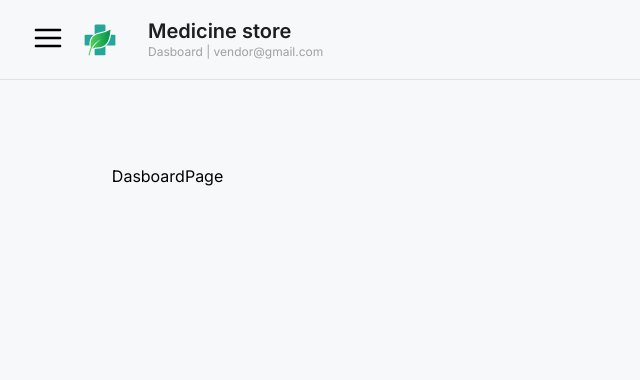
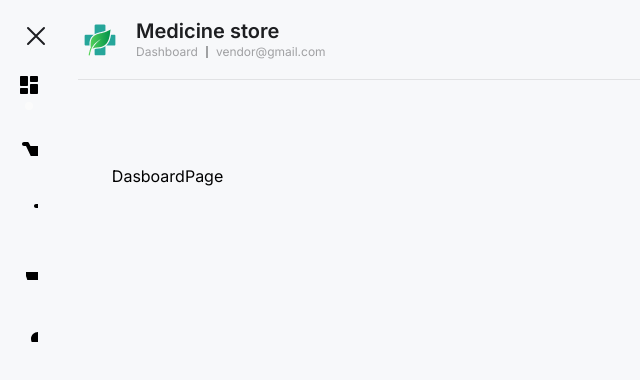
Before and after one commit to KaterynaBachkalo/admin-dashboard, a React (Create React App) app: page /admin-dashboard/dashboard in a window 1280 px wide. Shown: the top 380 px of the page, without its empty margins (0-640 px from the left). Built offline with nearby package versions, Linux system fonts and the light colour scheme.

Commit message:
fix header

```diff
--- a/src/App.tsx
+++ b/src/App.tsx
@@ -1,12 +1,10 @@
-import { Route, Routes } from "react-router-dom";
+import { Navigate, Route, Routes } from "react-router-dom";
 import { SharedLayout } from "./components/SharedLayout/SharedLayout";
 import { lazy, useEffect } from "react";
 
 import RestrictedRoute from "./components/RestrictedRoute";
 import PrivateRoute from "./components/PrivateRoute";
 import LoginPage from "./pages/LoginPage/LoginPage";
-import { selectAuthIsLoading } from "./redux/auth/selectors";
-import { useSelector } from "react-redux";
 import { useDispatch } from "react-redux";
 import { refreshUserThunk } from "./redux/auth/operations";
 
@@ -38,8 +36,11 @@ function App() {
         />
         <Route
           path="/"
-          element={<PrivateRoute component={<SharedLayout />} redirectTo="/" />}
+          element={
+            <PrivateRoute component={<SharedLayout />} redirectTo="/login" />
+          }
         >
+          <Route path="/" element={<Navigate to="dashboard" />} />
           <Route path="dashboard" element={<DasboardPage />} />
           <Route path="orders" element={<AllOrdersPage />} />
           <Route path="products" element={<AllProductsPage />} />
--- a/src/components/Header/Header.module.css
+++ b/src/components/Header/Header.module.css
@@ -24,6 +24,10 @@
   gap: 20px;
   align-items: center;
 }
+.wrapText {
+  display: flex;
+  flex-direction: column;
+}
 
 .logoTitle {
   color: rgb(29, 30, 33);
@@ -32,7 +36,26 @@
   line-height: 1.2;
 }
 
-.logotext {
+.subTitle {
+  display: flex;
+  align-items: center;
+}
+
+.pathname {
+  margin-right: 8px;
+  color: rgba(29, 30, 33, 0.4);
+  font-size: 12px;
+  line-height: 1.5;
+}
+
+.stroke {
+  border: 1px solid rgba(29, 30, 33, 0.4);
+  height: 12px;
+  line-height: 1;
+}
+
+.email {
+  margin-left: 8px;
   color: rgba(29, 30, 33, 0.4);
   font-size: 12px;
   line-height: 1.5;
@@ -64,6 +87,19 @@
   .iconLogout {
     cursor: pointer;
     box-shadow: 0px -1px 7px 0px rgba(71, 71, 71, 0.05);
+    background-color: rgb(89, 177, 122);
+
+    display: flex;
+    align-items: center;
+    justify-content: center;
+
+    width: 44px;
+    height: 44px;
+    border-radius: 50%;
+  }
+
+  .iconLogout:hover {
+    background-color: rgb(89, 177, 122);
   }
 }
 
--- a/src/components/Header/Header.tsx
+++ b/src/components/Header/Header.tsx
@@ -1,8 +1,8 @@
-import { Link } from "react-router-dom";
+import { Link, useLocation } from "react-router-dom";
 import css from "./Header.module.css";
 import LogoAuthImage from "../../img/logoAuth.png";
 import Icon from "../Icon";
-import { FC, useState } from "react";
+import { FC } from "react";
 import { useDispatch } from "react-redux";
 import { logOutThunk } from "../../redux/auth/operations";
 // import { useSelector } from "react-redux";
@@ -15,13 +15,18 @@ interface IProps {
 const Header: FC<IProps> = ({ onOpen }) => {
   // const currentUser = useSelector(selectCurrentUser);
 
-  const [iconName, setIconName] = useState("logout");
-
   const dispatch = useDispatch();
 
   const handleLogOut = () => {
     dispatch(logOutThunk() as any);
   };
+
+  const location = useLocation();
+
+  const formattedPathname =
+    location.pathname === "/dashboard"
+      ? location.pathname.charAt(1).toUpperCase() + location.pathname.slice(2)
+      : `All ` + location.pathname.slice(1);
 
   return (
     <header className={css.header}>
@@ -31,20 +36,23 @@ const Header: FC<IProps> = ({ onOpen }) => {
         </div>
         <Link to="/" className={css.logo}>
           <img src={LogoAuthImage} alt="logo" />
-          <div>
+        </Link>
+        <div className={css.wrapText}>
+          <Link to="/">
             <p className={css.logoTitle}>Medicine store</p>
-            <p className={css.logotext}>Dasboard | vendor@gmail.com</p>
-            {/* <p>Dasboard | {currentUser.email}</p> */}
+          </Link>
+          <div className={css.subTitle}>
+            <Link to={location.pathname} className={css.pathname}>
+              {formattedPathname}
+            </Link>
+            <span className={css.stroke}></span>
+            <p className={css.email}>vendor@gmail.com</p>
+            {/* <p className={css.email}>{currentUser.email}</p> */}
           </div>
-        </Link>
+        </div>
       </nav>
-      <div
-        className={css.iconLogout}
-        onMouseEnter={() => setIconName("logout-active")}
-        onMouseLeave={() => setIconName("logout")}
-        onClick={handleLogOut}
-      >
-        <Icon name={iconName} width={44} height={44} />
+      <div className={css.iconLogout} onClick={handleLogOut}>
+        <Icon name="phone" width={13} height={14} />
       </div>
     </header>
   );
--- a/src/components/SharedLayout/SharedLayout.tsx
+++ b/src/components/SharedLayout/SharedLayout.tsx
@@ -15,7 +15,7 @@ export const SharedLayout = () => {
   return (
     <div>
       <Header onOpen={setOpenMenu} />
-      {isOpenMenu && <Sidebar onClose={() => setOpenMenu(false)} />}
+      <Sidebar onClose={() => setOpenMenu(false)} isOpen={isOpenMenu} />
       <ScrollToTopButton />
       <ToastContainer
         position="top-right"
```
